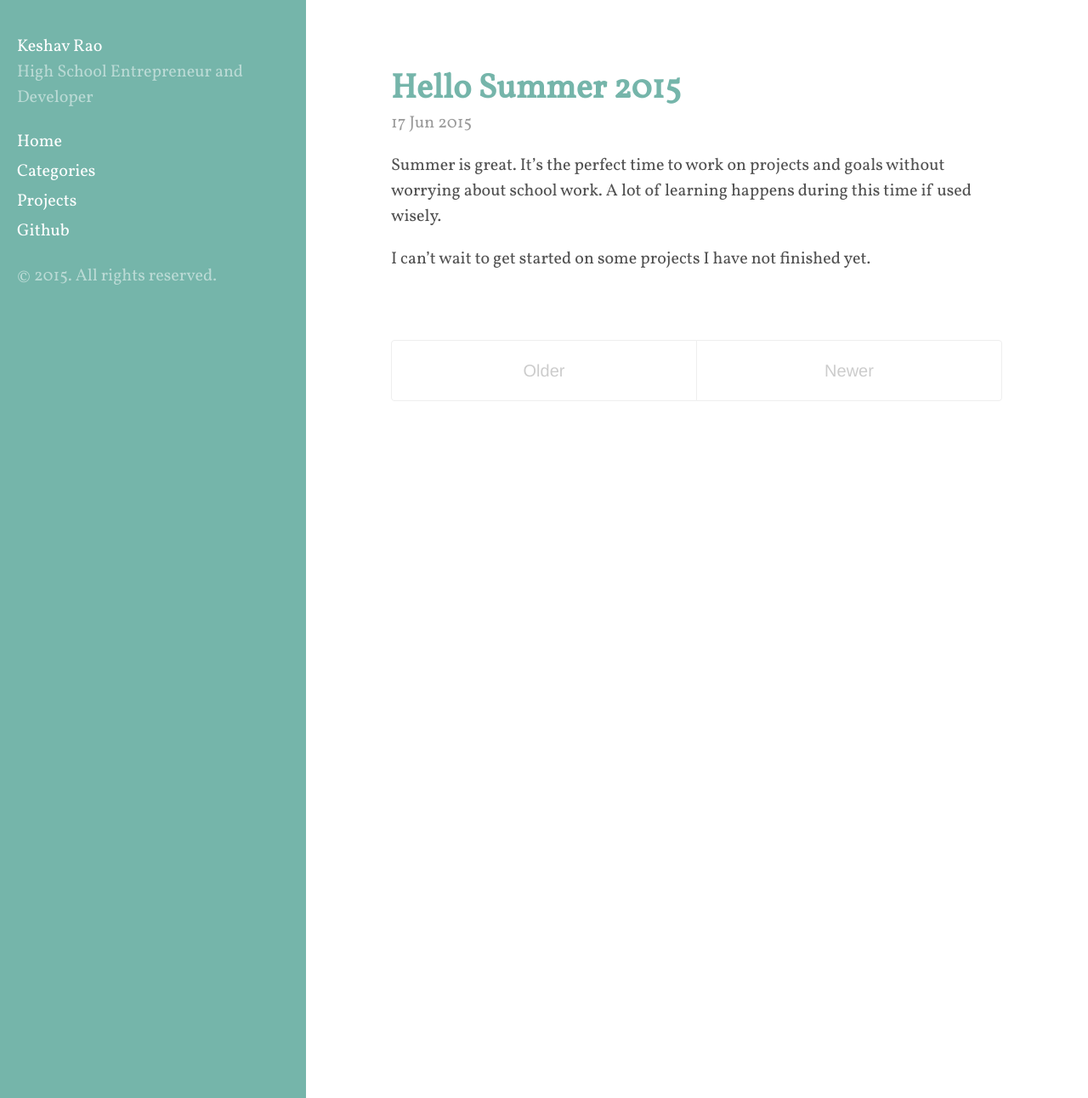
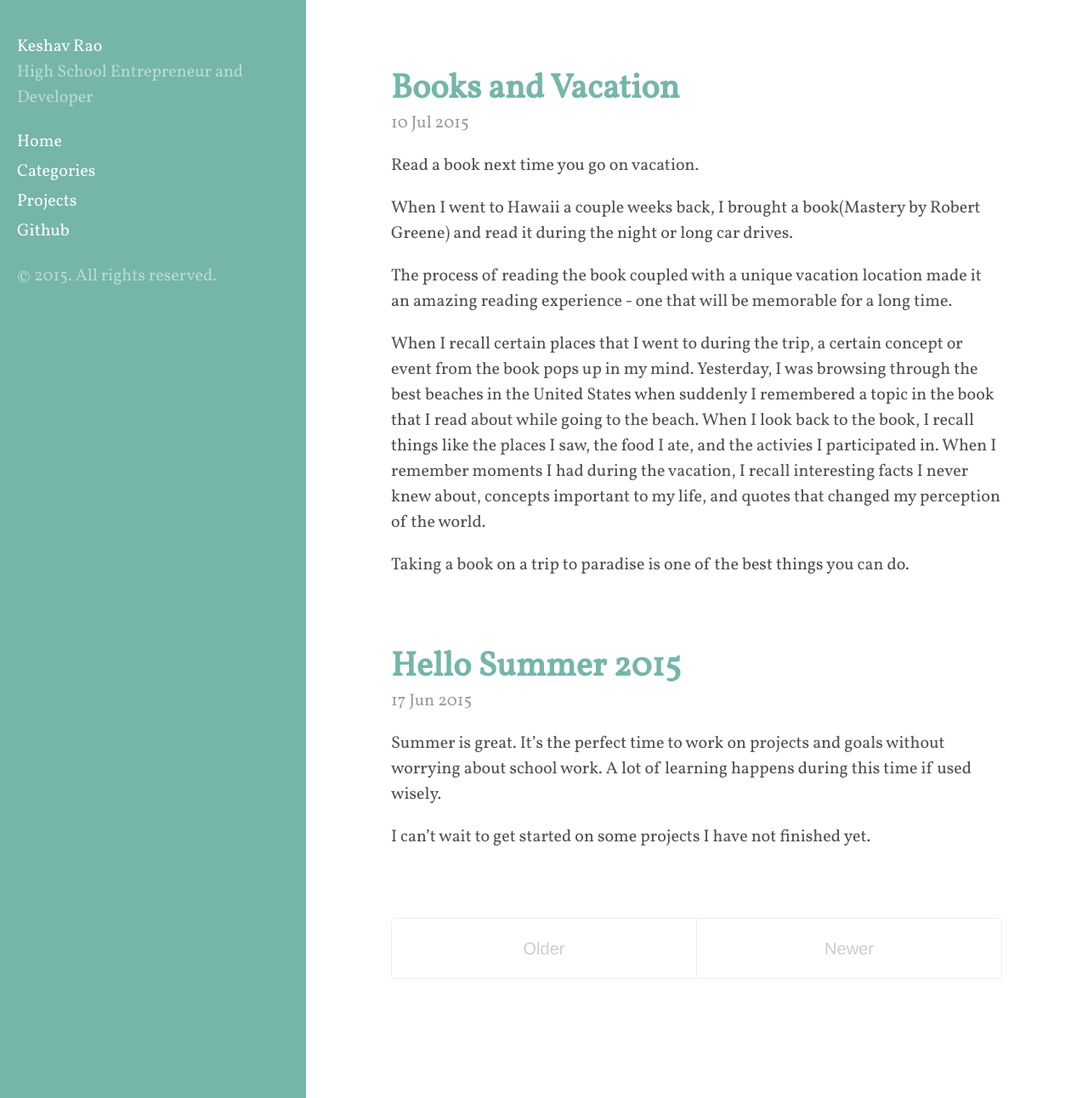
Before and after one commit to keshav55/MySite, a Jekyll site: the page built from index.html, in a window 1280 px wide and 1292 px high. Shown: the whole window at 85% size. Built offline with Jekyll 4.4.1, drawn with Linux system fonts in a browser that asks for light colours; the list of posts is cut into pages by our own code.

Commit message:
new post

```diff
--- a/_data/projects.yml
+++ b/_data/projects.yml
@@ -69,14 +69,14 @@
 
 - title:    TextShell
   links:
-    link:      tsh.herokuapp.com
+    link:      http://tsh.herokuapp.com
   date:     2014-
   description:  HSHacks '14 2nd Place. Web Application that allows you to text a command to pull information without the use of internet.
   images:
 
 - title:    SwiftPost
   links:
-    link:     swiftpost.herokuapp.com
+    link:     http://swiftpost.herokuapp.com
   date:     2014-
   description:  HackTech '14. Web Application that enables users to send direct mail to large amounts of people.
   images:
--- /dev/null
+++ b/_posts/2015-07-10-books-and-vacation.md
@@ -0,0 +1,19 @@
+---
+layout: post
+title: "Books and Vacation"
+description: ""
+category: Personal
+tags: []
+---
+{% include JB/setup %}
+
+
+Read a book next time you go on vacation.
+
+When I went to Hawaii a couple weeks back, I brought a book(Mastery by Robert Greene) and read it during the night or long car drives.
+
+The process of reading the book coupled with a unique vacation location made it an amazing reading experience - one that will be memorable for a long time.
+
+When I recall certain places that I went to during the trip, a certain concept or event from the book pops up in my mind. Yesterday, I was browsing through the best beaches in the United States when suddenly I remembered a topic in the book that I read about while going to the beach. When I look back to the book, I recall things like the places I saw, the food I ate, and the activies I participated in. When I remember moments I had during the vacation, I recall interesting facts I never knew about, concepts important to my life, and quotes that changed my perception of the world.
+
+Taking a book on a trip to paradise is one of the best things you can do.
```
